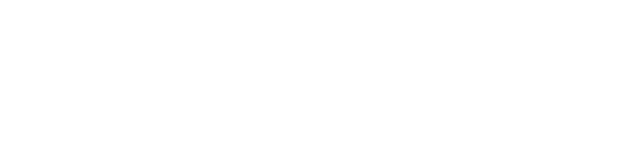
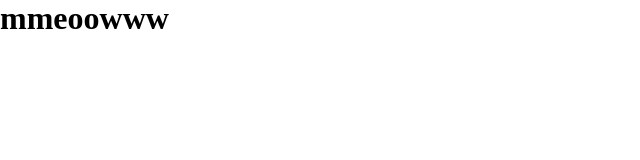
Before and after one commit to serhatbek/09-menu-with-filter, a website built with Parcel: page src/index.html in a window 1280 px wide. Shown: the whole page, without its empty margins (0-640 px from the left). Built offline with nearby package versions, Linux system fonts and the light colour scheme.

Commit message:
parcel setup

```diff
--- a/src/index.html
+++ b/src/index.html
@@ -10,7 +10,9 @@
 </head>
 
 <body>
-  <main></main>
+  <main>
+    <h1>mmeoowww</h1>
+  </main>
   <script type="module" src="./script/app.js"></script>
 </body>
 
--- a/src/styles/style.scss
+++ b/src/styles/style.scss
@@ -0,0 +1,7 @@
+*,
+*::before,
+*::after {
+  margin: 0;
+  padding: 0;
+  box-sizing: border-box;
+}
```
Also changed, not shown: package.json (+19 -2 lines).
